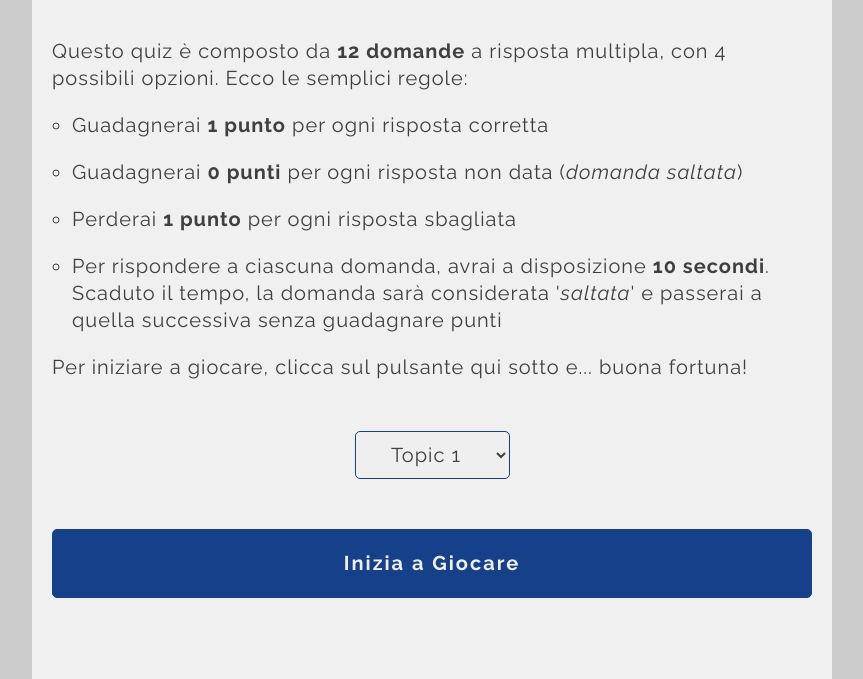
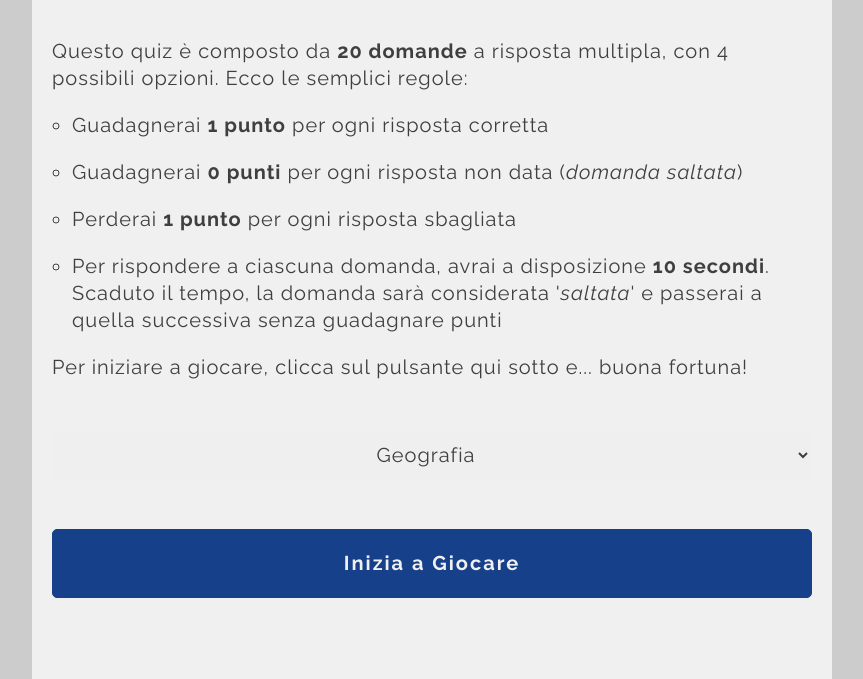
Before and after one commit to Maurizio-Grasso/quiz, a website: page index.html in a window 1280 px wide. Shown: the part 121-800 px from the top of the page, without its empty margins (208-1071 px from the left). Drawn offline with Linux system fonts and the light colour scheme.

Commit message:
nuove domande

```diff
--- a/js/main.js
+++ b/js/main.js
@@ -3,11 +3,13 @@
 
 //  Elements
 
-const elInstraction = {
+const elInstruction = {
     container       : document.querySelector('.instructions__container'),
     questionsCount  : document.querySelector('.instructions__questions-count'),
     secondsPerAnswer: document.querySelector('.instructions__seconds-per-answer')
 }
+
+const elTopicSelect   = document.querySelector('.topic__select');
 
 const elQuizContainer = document.querySelector('.smart-quiz');
 
@@ -49,7 +51,7 @@ const elAd = {
 
 const secondsPerAnswer = 10;
 
-let currentQuestionIndex , question , score , selectedAnswer , timerGame , timerAd;
+let currentQuestionIndex , question , score , selectedAnswer , selectedTopic, timerGame , timerAd;
 
 init();
 
@@ -84,12 +86,15 @@ function hideGameControls(){
 //  Mostra / Nasconde container con istruzioni
 
 function showInstructions(){
-    elInstraction.questionsCount.textContent = questions.length;
-    elInstraction.secondsPerAnswer.textContent = secondsPerAnswer;
-    elInstraction.container.classList.remove('hidden');
+    elInstruction.questionsCount.textContent = questions.length;
+    elInstruction.secondsPerAnswer.textContent = secondsPerAnswer;
+
+    printTopicList();
+
+    elInstruction.container.classList.remove('hidden');
 }
 function hideInstructions(){
-    elInstraction.container.classList.add('hidden');
+    elInstruction.container.classList.add('hidden');
 }
 
 
@@ -123,6 +128,16 @@ function hideAdBox() {
 ***     le informazioni sulla pagina
 ***
 */
+
+function printTopicList() {
+    let tmpTpicList = ['Geografia' , 'Storia' , 'Informatica'];
+
+    elTopicSelect.innerHTML = '';
+
+    for( const [i , topic] of tmpTpicList.entries()) {
+        elTopicSelect.innerHTML += `<option class="topic__option" value="${i}">${topic}</option>`;
+    }
+}
 
 
 //  Stampa il testo della domanda ed il numero corrispondente nell'heading
--- a/js/questions.js
+++ b/js/questions.js
@@ -1,26 +1,28 @@
 const questions = [
     {
-        text : 'In che anno l\'Italia ha vinto l\'ultimo mondiale?' ,
+        text : 'A quanti bit corrisponde un byte?' ,
         type : 'plain-text' ,
         answers : [
-            2002 ,
-            1998 ,
-            2006 ,
-            1994
+            '1' ,
+            '2' ,
+            '4' ,
+            '8' ,
         ] ,
-        correct : 2
+        correct : 3 ,
+        topic : 'informatica',
     } ,
 
     {
-        text : 'Chi ha scritto \'I Promessi Sposi\'?' ,
+        text : 'A quanti metri di profondità si trova il punto più profondo degli oceani oggi conosciuto?',
         type : 'plain-text' ,
         answers : [
-            'Fabio Volo' ,
-            'Alessandro Manzoni' ,
-            'Niccolò Ammaniti' ,
-            'Antonio Manzini'
+            'Circa 3.000' ,
+            'circa 6.000' ,
+            'circa 11.000' ,
+            'circa 16.000'
         ] ,
-        correct : 1
+        correct : 2 ,
+        topic : 'scienze' ,
     } ,
 
     {
@@ -32,7 +34,8 @@ const questions = [
             'Germania' ,
             'Regno Unito'
         ] ,
-        correct : 2
+        correct : 2 ,
+        topic : 'geografia' ,
     } ,
 
     {
@@ -44,7 +47,8 @@ const questions = [
             '1789' ,
             '1767'
         ] ,
-        correct : 2
+        correct : 2 ,
+        topic : 'storia' ,
     } ,
 
     {
@@ -56,7 +60,8 @@ const questions = [
             'Maiorca' ,
             'Cipro'
         ] ,
-        correct : 1
+        correct : 1 ,
+        topic : 'geografia' ,
     } ,
 
     {
@@ -68,7 +73,8 @@ const questions = [
             'Il più grande dei pianeti che ruotano intorno al Sole è Giove' ,
             'La Terra è più grande di Marte' ,
         ] ,
-        correct : 0
+        correct : 0 ,
+        topic : 'scienze' ,
     } ,
 
     {
@@ -80,7 +86,8 @@ const questions = [
             'HTML' ,
             'C++' ,
         ] ,
-        correct : 2
+        correct : 2 ,
+        topic : 'informatica' ,
     } ,
 
     {
@@ -92,7 +99,8 @@ const questions = [
             '1921' ,
             '1912' ,
         ] ,
-        correct : 3
+        correct : 3 ,
+        topic : 'storia' ,
     } ,
 
     {
@@ -104,7 +112,8 @@ const questions = [
             '103' ,
             '104' ,
         ] ,
-        correct : 0
+        correct : 0 ,
+        topic : 'scienze' ,
     } ,
 
     {
@@ -116,7 +125,8 @@ const questions = [
             'Slovacchia' ,
             'Ucraina' ,
         ] ,
-        correct : 1
+        correct : 1 ,
+        topic : 'geografia' ,
     } ,
 
     {
@@ -128,19 +138,125 @@ const questions = [
             'Ludwig van Beethoven ' ,
             'Camillo Benso, conte di Cavour' ,
         ] ,
-        correct : 1
+        correct : 1 ,
+        topic : 'storia' ,
     } ,
 
     {
-        text : 'Chi ha scritto la colonna sonora del film \'Jurassic Park\'?' ,
+        text : 'Chi è considerato il \'papà\' del Web?' ,
         type : 'plain-text' ,
         answers : [
-            'Trevor Jones',
-            'James Horner' ,
-            'John Williams' ,
-            'Hans Zimmer ' ,
+            'Tim Berners-Lee',
+            'Evan You' ,
+            'Bill Gates' ,
+            'Taylor Otwell ' ,
         ] ,
-        correct : 2
-    }
+        correct : 0 ,
+        topic : 'informatica' ,
+    } ,
+
+    {
+        text : 'In che anno fu portata a termine la prima circumnavigazione completa della Terra?' ,
+        type : 'plain-text' ,
+        answers : [
+            '1492',
+            '1501' ,
+            '1601' ,
+            '1522 ' ,
+        ] ,
+        correct : 3 ,
+        topic : 'storia' ,
+    } ,
+
+    {
+        text : 'Quale di queste città si trova più a nord?' ,
+        type : 'plain-text' ,
+        answers : [
+            'Londra',
+            'Berlino' ,
+            'Amsterdam' ,
+            'Varsavia ' ,
+        ] ,
+        correct : 1 ,
+        topic : 'geografia' ,
+    } ,
+
+    {
+        text : 'Qual è il simbolo chimico dell\'oro?' ,
+        type : 'plain-text' ,
+        answers : [
+            'Au',
+            'Go' ,
+            'Or' ,
+            'Ur ' ,
+        ] ,
+        correct : 0 ,
+        topic : 'scienze' ,
+    } ,
+
+    {
+        text : 'Quale linguaggio viene impiegato per gestire il layout delle pagine Web?' ,
+        type : 'plain-text' ,
+        answers : [
+            'JavaScript',
+            'PHP' ,
+            'HTML' ,
+            'CSS ' ,
+        ] ,
+        correct : 3 ,
+        topic : 'informatica' ,
+    } ,
+
+    {
+        text : 'Quale papa fu eletto lo stesso anno della scoperta dell\'America?' ,
+        type : 'plain-text' ,
+        answers : [
+            'Alessandro VI',
+            'Sisto IV' ,
+            'Callisto III' ,
+            'Giulio II ' ,
+        ] ,
+        correct : 0 ,
+        topic : 'storia' ,
+    },
+
+    {
+        text : 'Quale di questi personaggi nacque e morì nel corso dello stesso secolo?' ,
+        type : 'plain-text' ,
+        answers : [
+            'Leonardo da Vinci',
+            'Napoleone Bonaparte' ,
+            'Lorenzo de\' Medici' ,
+            'Dante Alighieri' ,
+        ] ,
+        correct : 2 ,
+        topic : 'storia' ,
+    },
+
+    {
+        text : 'Se lancio una monetina 5 volte, quante possibilità ci sono che esca sempre \'croce\'?' ,
+        type : 'plain-text' ,
+        answers : [
+            '1 su 64',
+            '2 su 10' ,
+            '1 su 5',
+            '1 su 32' ,
+        ] ,
+        correct : 3 ,
+        topic : 'scienze' ,
+    },
+
+    {
+        text : 'Quale fra questi Paesi NON si trova nello stesso emisfero degli altri tre?' ,
+        type : 'plain-text' ,
+        answers : [
+            'Papua Nuova Guinea' ,
+            'Filippine',
+            'Malesia',
+            'Sri Lanka' ,
+        ] ,
+        correct : 0 ,
+        topic : 'geografia' ,
+    } ,
 
 ];
--- a/sass/partials/_components.scss
+++ b/sass/partials/_components.scss
@@ -57,27 +57,30 @@
     align-items: center;
     justify-content: center;
 
+    &__label {
+        flex: 0 0 100%;
+    }
+
     &__select {
-
+        width: 100%;
         @include standard-typography;
 
         padding: $spacing-small $spacing-big;
         text-align: center;
 
-        border: 1px solid $color-primary;
+        border: 1px solid transparent;
+        border-radius: $border-radius-standard;
 
-        border-radius: $border-radius-standard;
         &:focus ,
         &:active {
             outline: none;
-            border-color: transparent;
-            color: $white;
-            background-color: $color-primary;
+            border-color: $color-primary;
+            color: $color-primary;
+            background-color: $white;
         }
     }
 
     &__option {
-        background-color: $white;
         color: $color-text;
     }
 }
```
Also changed, not shown: css/style.css.
